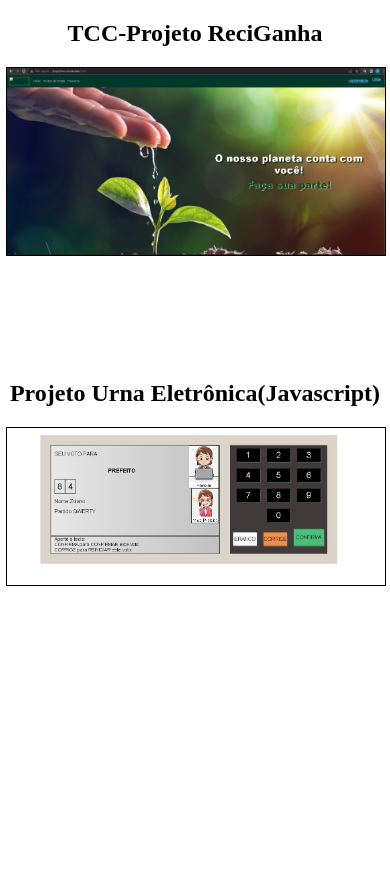
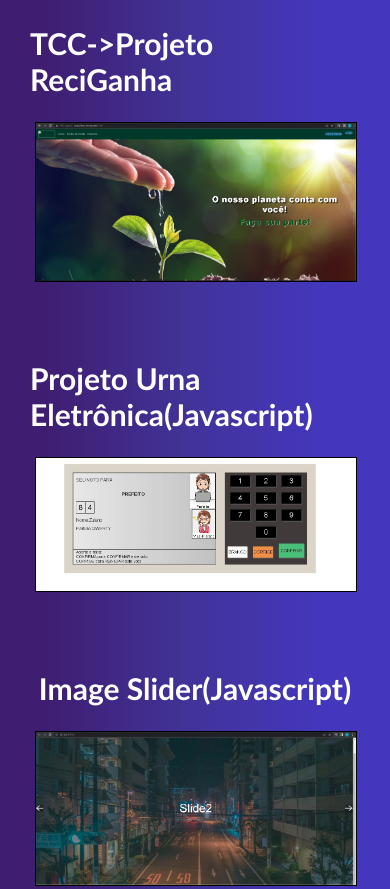
Before and after one commit to charlenefialho/Projetos, a plain HTML site: page index.html in a window 390 px wide. Before the commit the page ends 844 px from the top, so only its background shows below. Drawn offline with Linux system fonts and the light colour scheme.

Commit message:
project image slider

```diff
--- a/index.html
+++ b/index.html
@@ -10,13 +10,19 @@
 <body>
     <div class="container">
         <div class="projetos">
-            <h2>TCC-Projeto ReciGanha</h2>
+            <h2 class="nomeProjeto">TCC->Projeto ReciGanha</h2>
             <a href="http://projecthas.somee.com/site" target="_blank"><img src="img/ReciGanha.JPG" alt="Projeto ReciGanha"></a>
         </div>
         <div class="projetos">
-            <h2>Projeto Urna Eletrônica(Javascript)</h2>
+            <h2 class="nomeProjeto">Projeto Urna Eletrônica(Javascript)</h2>
             <a href="https://charlenefialho.github.io/Urna-Eletronica/" target="_b
             "><img id="img_Urna" src="img/Urna.JPG" alt="Projeto Urna Eletrônica"></a>
+        </div>
+        <div class="projetos">
+            <h2 class="nomeProjeto">Image Slider(Javascript)</h2>
+            <a href="https://charlenefialho.github.io/ImageSlider/
+            " target="_b
+            "><img id="slide" src="img/SliderShow.JPG" alt="Projeto image slider "></a>
         </div>
     </div>
 </body>
--- a/style.css
+++ b/style.css
@@ -1,26 +1,49 @@
-@media screen and (max-width: 580px){
+@media screen and (max-width: 580px ){
     .container{
         display: flex;
         flex-direction: column;
     }
 }
+@media screen and (max-width: 800px){
+    .projetos{
+        margin-left: 30px;
+        margin-right: 30px;
+    }
+    .nomeProjeto{
+        font-size: 30px;
+    }
+}
+
+
+
 
 body{
     margin: 0;
+    background: rgb(63,29,113);
+    background: linear-gradient(90deg, rgba(63,29,113,1) 11%, rgba(65,51,152,1) 48%, rgba(68,55,190,1) 84%);
+
 }
 
 .container{
     width: 100%;
     display: flex;
     flex-wrap: wrap;
-    gap: 100px;
+    gap: 50px;
+
+
 }
 
 .projetos{
+    font-family: 'Trebuchet MS', 'Lucida Sans Unicode', 'Lucida Grande', 'Lucida Sans', Arial, sans-serif;
     display: flex;
     flex-direction: column;
     align-items: center;
     flex: 1;
+}
+
+.nomeProjeto{
+    color: #fff;
+
 }
 
 .projetos a{
```
Also changed, not shown: img/SliderShow.JPG (added).
